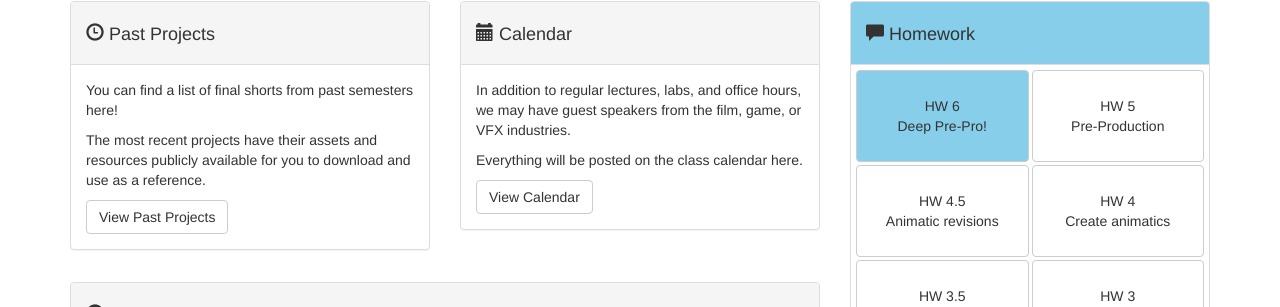
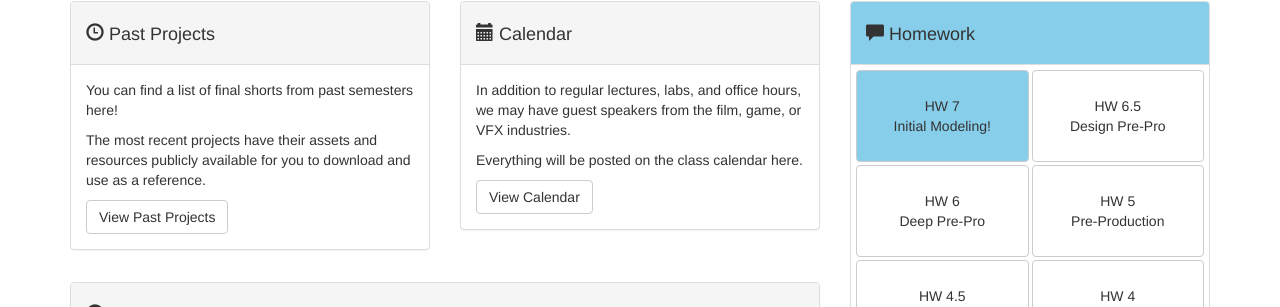
Before and after one commit to advanceddigitalanimation/advanceddigitalanimation.github.io, a plain HTML site: page index.html in a window 1280 px wide. Shown: the part 452-759 px from the top of the page. Drawn offline with nearby package versions, Linux system fonts and the light colour scheme.

Commit message:
added up to hw7

```diff
--- a/index.html
+++ b/index.html
@@ -347,7 +347,9 @@
                                 <h4><i class="glyphicon glyphicon-comment"></i> Homework</h4>
                             </div>
                             <div class="link-grid">
-                                <a href="https://docs.google.com/document/d/1M29OGUWcqzLXP9yizZC01VGTHI1wmKsQApL46rBZSis/" class="btn btn-default" style="background-color:skyblue;">HW 6<br>Deep Pre-Pro!</a>
+                                <a href="https://docs.google.com/document/d/1OqP3n46stW100T7UYbOo9H4pqhfzmaetAf3svAz_esk/" class="btn btn-default" style="background-color:skyblue;">HW 7<br>Initial Modeling!</a>
+                                <a href="https://docs.google.com/document/d/1dcZyIk_R6WUysT9DESciIvuUMt31wYBrcyCkZRcTSpg/" class="btn btn-default">HW 6.5<br>Design Pre-Pro</a>
+                                <a href="https://docs.google.com/document/d/1M29OGUWcqzLXP9yizZC01VGTHI1wmKsQApL46rBZSis/" class="btn btn-default">HW 6<br>Deep Pre-Pro</a>
                                 <a href="https://docs.google.com/document/d/1z_9fkngGmHAgZy7uoznsxSM3im6gf9ZasstFKgyzYlk/" class="btn btn-default">HW 5<br>Pre-Production</a>
                                 <a href="https://docs.google.com/document/d/1t7HcDPGJtCGeDm9IqlTwDPkP5YkUe9XfNziYuwt0K1o/" class="btn btn-default">HW 4.5<br>Animatic revisions</a>
                                 <a href="https://docs.google.com/document/d/182T0T2FZSYs1CBuZKZQZT0ideRBhNA0OjdUZIrpq5E0/" class="btn btn-default">HW 4<br>Create animatics</a>
```
